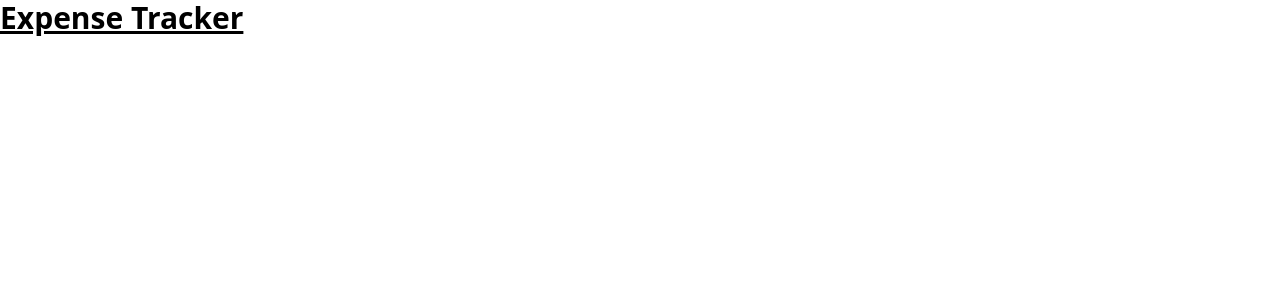
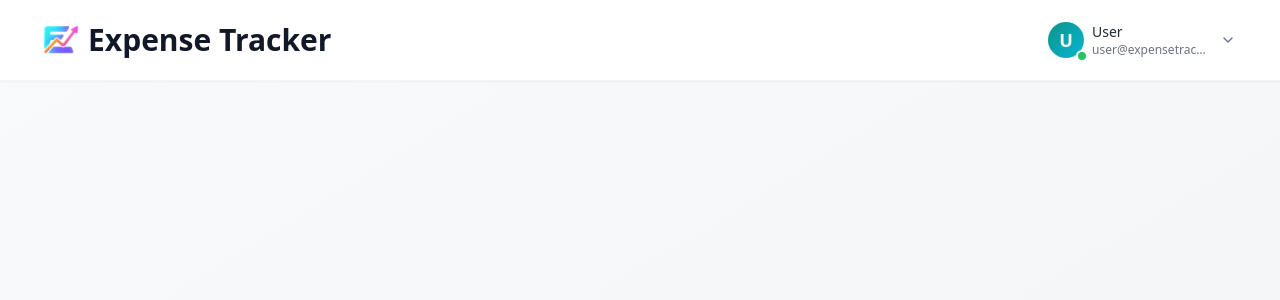
Before and after one commit to SanketThombre/Expense-Tracker, a React (Vite) app: page / in a window 1280 px wide. Shown: the top 300 px of the page. Built offline with nearby package versions, Linux system fonts and the light colour scheme.

Commit message:
Add Dashboard page, Layout component, and Navbar with user authentication

```diff
--- a/package.json
+++ b/package.json
@@ -10,8 +10,11 @@
     "preview": "vite preview"
   },
   "dependencies": {
+    "axios": "^1.16.1",
+    "lucide-react": "^1.14.0",
     "react": "^18.3.1",
-    "react-dom": "^18.3.1"
+    "react-dom": "^18.3.1",
+    "react-router-dom": "^7.15.0"
   },
   "devDependencies": {
     "@eslint/js": "^9.13.0",
--- a/src/App.tsx
+++ b/src/App.tsx
@@ -1,7 +1,38 @@
-import React from "react";
+import React, { useState } from "react";
+import { Route, Routes, useNavigate } from "react-router-dom";
+import Layout from "./components/Layout";
+import Dashboard from "./Pages/Dashboard";
 
 const App = () => {
-  return <h1 className="text-3xl font-bold underline">Expense Tracker</h1>;
+  const [user, setUser] = useState(null);
+  const [token, setToken] = useState(null);
+  const navigate = useNavigate();
+  const clearAuth = () => {
+    try {
+      localStorage.removeItem("user");
+      localStorage.removeItem("token");
+      sessionStorage.removeItem("user");
+      sessionStorage.removeItem("token");
+    } catch (err) {
+      console.error("ClearAuth error:", err);
+    }
+    setToken(null);
+    setUser(null);
+  };
+
+  const handleLogout = () => {
+    clearAuth();
+    navigate("/login");
+  };
+  return (
+    <>
+      <Routes>
+        <Route element={<Layout />}>
+          <Route path="/" element={<Dashboard />}></Route>
+        </Route>
+      </Routes>
+    </>
+  );
 };
 
 export default App;
--- /dev/null
+++ b/src/Pages/Dashboard.tsx
@@ -0,0 +1,7 @@
+import React from "react";
+
+const Dashboard = () => {
+  return <div>Dashboard</div>;
+};
+
+export default Dashboard;
--- a/src/assets/dummyStyles.js
+++ b/src/assets/dummyStyles.ts
@@ -416,7 +416,7 @@
 
     // Logo styles
     logoContainer: "flex items-center gap-0 cursor-pointer",
-    logoImage: "w-15 h-15 rounded-xl overflow-hidden",
+    logoImage: "w-14 h-14 rounded-xl overflow-hidden",
 
     // Text styles
     logoText: "lg:text-3xl md:text-3xl text-2xl text-gray-900 font-[550] lobster-regular",
--- /dev/null
+++ b/src/components/Layout.tsx
@@ -0,0 +1,13 @@
+import React from "react";
+import { styles } from "../assets/dummyStyles";
+import Navbar from "./Navbar";
+
+const Layout = ({ onLogout, user }: any) => {
+  return (
+    <div className={styles.layout.root}>
+      <Navbar user={user} onLogout={onLogout} />
+    </div>
+  );
+};
+
+export default Layout;
--- /dev/null
+++ b/src/components/Navbar.tsx
@@ -0,0 +1,115 @@
+import React, { useEffect, useRef, useState } from "react";
+import { navbarStyles } from "../assets/dummyStyles";
+import logo from "../assets/logo.png";
+import { ChevronDown, LogOut, User } from "lucide-react";
+import { useNavigate } from "react-router-dom";
+import axios from "axios";
+const Navbar = ({ user: propUser, onLogout }) => {
+  const [menuOpen, setMenuOpen] = useState(false);
+  const navigate = useNavigate();
+  const menuRef = useRef();
+  const user = propUser || { name: "", email: "" };
+  const BASE_URL = "http://localhost:4000/api";
+
+  useEffect(() => {
+    const fetchUserData = async () => {
+      try {
+        const token = localStorage.getItem("token");
+        if (!token) return;
+        const response = await axios.get(`${BASE_URL}/user/me`, {
+          headers: { Authorization: `Bearer ${token}` },
+        });
+
+        const userData = response.data.user || response.data;
+        setUser(userData);
+      } catch (error) {
+        console.error("failed to load profile", error);
+      }
+    };
+  }, []);
+
+  const toggleMenu = () => {
+    setMenuOpen((prev) => !prev);
+  };
+  return (
+    <header className={navbarStyles.header}>
+      <div className={navbarStyles.container}>
+        <div
+          onClick={() => navigate("/")}
+          className={navbarStyles.logoContainer}
+        >
+          <div className={navbarStyles.logoImage}>
+            <img src={logo} alt="logo" />
+          </div>
+          <span className={navbarStyles.logoText}>Expense Tracker</span>
+        </div>
+
+        {/* if user is present*/}
+        {user && (
+          <div className={navbarStyles.userContainer} ref={menuRef}>
+            <button onClick={toggleMenu} className={navbarStyles.userButton}>
+              <div className="relative">
+                <div className={navbarStyles.userAvatar}>
+                  {user?.name?.[0]?.toUpperCase() || "U"}
+                </div>
+                <div className={navbarStyles.statusIndicator}></div>
+              </div>
+              <div className={navbarStyles.userTextContainer}>
+                <p className={navbarStyles.userName}>{user?.name || "User"}</p>
+                <p className={navbarStyles.userEmail}>
+                  {user?.email || "user@expensetracker.com"}
+                </p>
+              </div>
+              <ChevronDown className={navbarStyles.chevronIcon(menuOpen)} />
+            </button>
+            {/* dropdown menu */}
+            {menuOpen && (
+              <div className={navbarStyles.dropdownMenu}>
+                <div className={navbarStyles.dropdownHeader}>
+                  <div className="flex items-center gap-3">
+                    <div className={navbarStyles.dropdownAvatar}>
+                      {user?.name?.[0]?.toUpperCase() || "U"}
+                    </div>
+                    <div>
+                      <div className={navbarStyles.dropdownName}>
+                        {user?.name || "User"}
+                      </div>
+                      <div className={navbarStyles.dropdownEmail}>
+                        {user?.email || "user@expensetracker.com"}
+                      </div>
+                    </div>
+                  </div>
+                </div>
+
+                <div className={navbarStyles.menuItemContainer}>
+                  <button
+                    onClick={() => {
+                      setMenuOpen(false);
+                      navigate("/profile");
+                    }}
+                    className={navbarStyles.menuItem}
+                  >
+                    <User className="w-4 h-4" />
+                    <span>My profile</span>
+                  </button>
+                </div>
+
+                <div className={navbarStyles.menuItemBorder}>
+                  <button
+                    onClick={handleLogout}
+                    className={navbarStyles.logoutButton}
+                  >
+                    <LogOut className="w-4 h-4" />
+                    <span>Log Out</span>
+                  </button>
+                </div>
+              </div>
+            )}
+          </div>
+        )}
+      </div>
+    </header>
+  );
+};
+
+export default Navbar;
--- a/src/main.tsx
+++ b/src/main.tsx
@@ -2,9 +2,12 @@
 import { createRoot } from "react-dom/client";
 import "./index.css";
 import App from "./App.tsx";
+import { BrowserRouter } from "react-router-dom";
 
 createRoot(document.getElementById("root")!).render(
   // <StrictMode>
-  <App />
+  <BrowserRouter>
+    <App />
+  </BrowserRouter>
   //</StrictMode>
 );
```
Also changed, not shown: src/assets/color.tsx (renamed from src/assets/color.jsx), src/assets/dummy.ts (renamed from src/assets/dummy.js), 1 other file (tests, documents, lock files or other folders).
